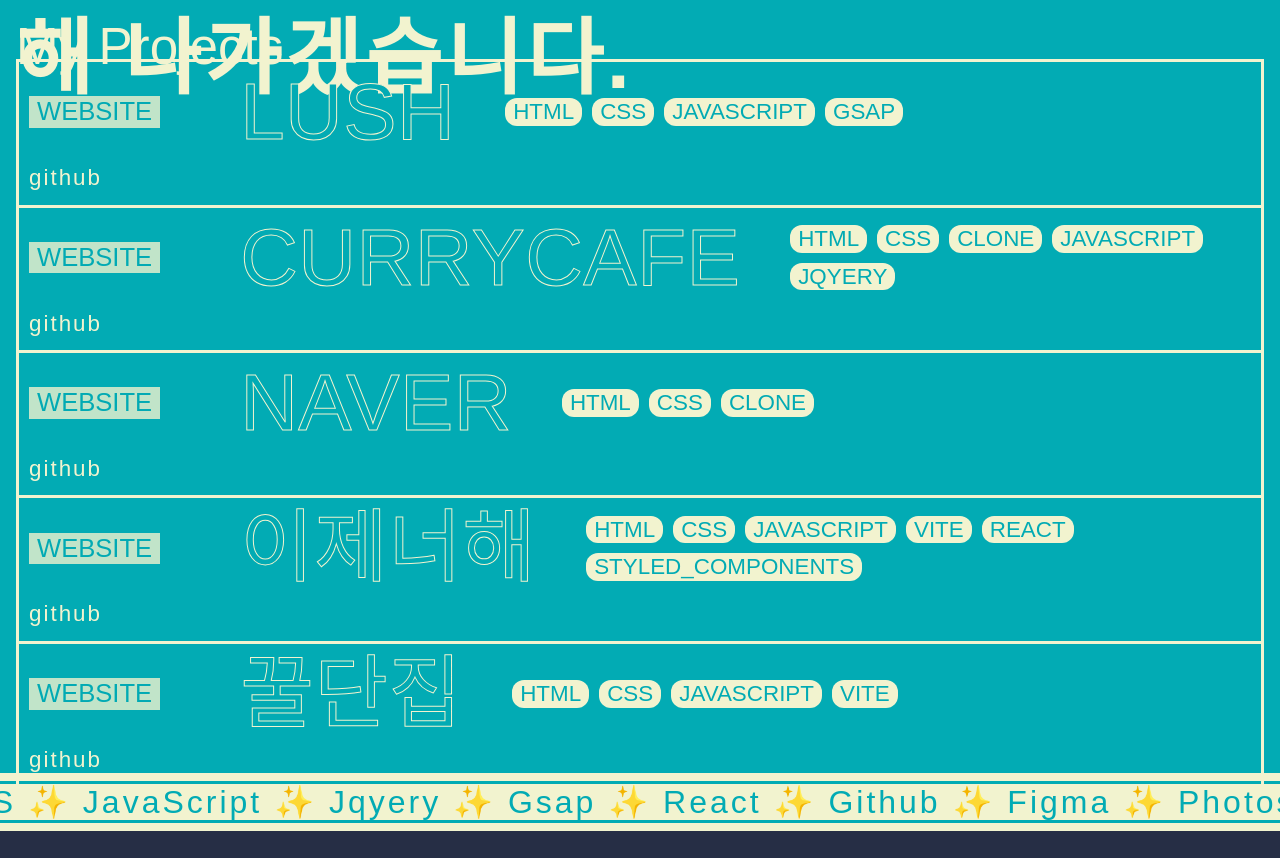
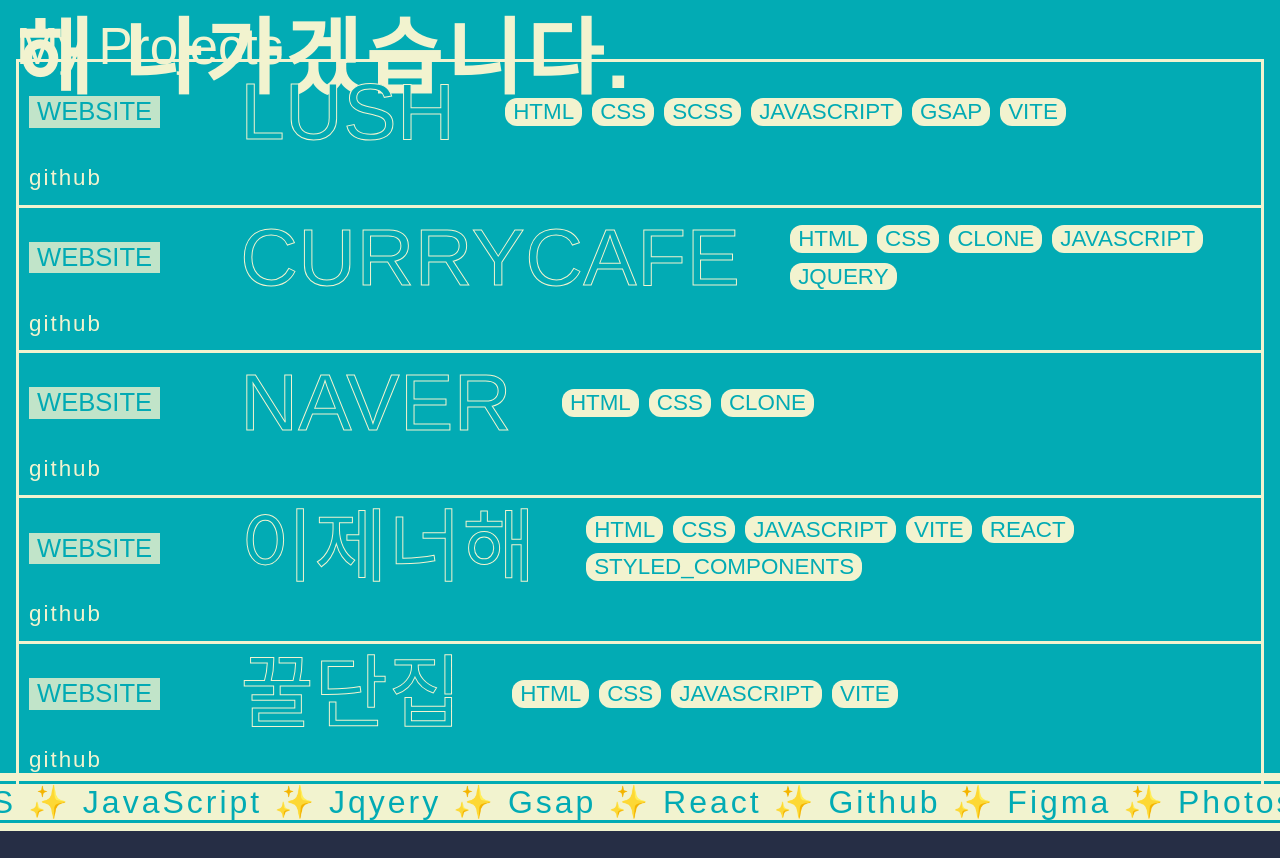
Before and after one commit to everyoon/Portfolio, a website built with Vite: page index.html in a window 1280 px wide. Shown: the part 1627-2485 px from the top of the page. Built offline with nearby package versions, Linux system fonts and the light colour scheme; a script that the page names is missing; a web font is replaced by a local one.

Commit message:
index.html 오타 수정 & css 스타일 수정

```diff
--- a/index.html
+++ b/index.html
@@ -122,7 +122,7 @@
                   <span>css</span>
                   <span>clone</span>
                   <span>JavaScript</span>
-                  <span>Jqyery</span>
+                  <span>Jquery</span>
                 </div>
               </div>
             </a>
@@ -146,8 +146,10 @@
                 <div class="skill">
                   <span>html</span>
                   <span>css</span>
+                  <span>scss</span>
                   <span>JavaScript</span>
                   <span>Gsap</span>
+                  <span>Vite</span>
                 </div>
               </div>
             </a>
--- a/style/style.scss
+++ b/style/style.scss
@@ -269,7 +269,6 @@
             }
             .content {
               .project_name {
-                color: $primary;
                 -webkit-text-stroke: 1px $secondary;
               }
               .skill {
@@ -328,7 +327,6 @@
             }
             .content {
               .project_name {
-                color: $primary;
                 -webkit-text-stroke: 1px $secondary;
               }
               .skill {
```
Also changed, not shown: style/style.css.
